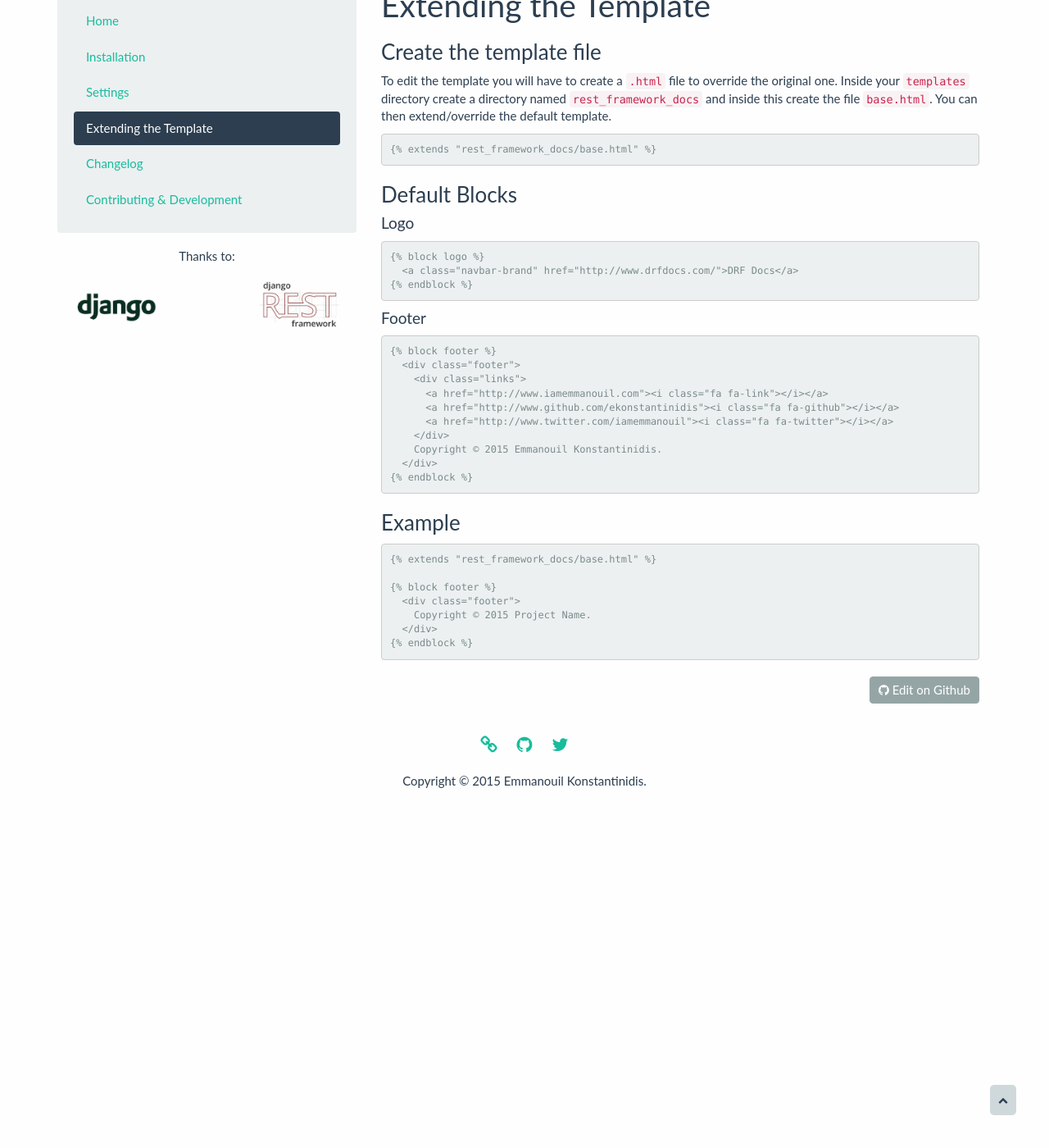
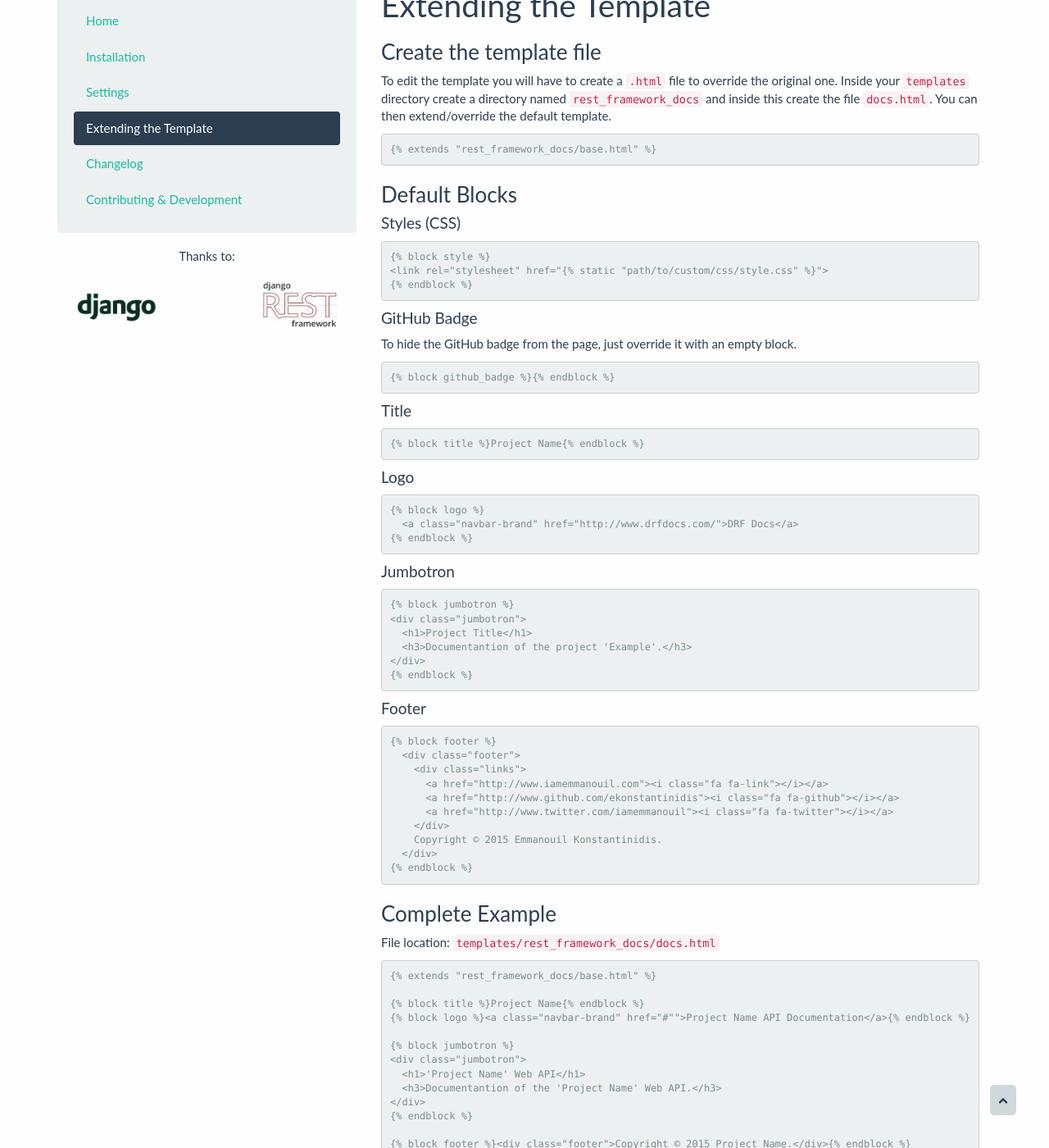
Before and after one commit to manosim/django-rest-framework-docs, a Jekyll site: the page built from _docs/templates.md, in a window 1280 px wide and 1400 px high, scrolled down 397 px. Shown: the whole window at 82% size. Built offline with Jekyll 4.4.1, drawn with Linux system fonts in a browser that asks for light colours; some web fonts are replaced.

Commit message:
Update templates docs

```diff
--- a/_docs/templates.md
+++ b/_docs/templates.md
@@ -5,7 +5,7 @@ order: 4
 ---
 
 ### Create the template file
-To edit the template you will have to create a `.html` file to override the original one. Inside your `templates` directory create a directory named `rest_framework_docs` and inside this create the file `base.html`. You can then extend/override the default template.
+To edit the template you will have to create a `.html` file to override the original one. Inside your `templates` directory create a directory named `rest_framework_docs` and inside this create the file `docs.html`. You can then extend/override the default template.
 
     {% raw %}
     {% extends "rest_framework_docs/base.html" %}
@@ -14,11 +14,40 @@ To edit the template you will have to create a `.html` file to override the orig
 
 ### Default Blocks
 
+
+#### Styles (CSS)
+
+    {% raw %}
+    {% block style %}
+    <link rel="stylesheet" href="{% static "path/to/custom/css/style.css" %}">
+    {% endblock %}
+    {% endraw %}
+
+#### GitHub Badge
+To hide the GitHub badge from the page, just override it with an empty block.
+
+    {% raw %}{% block github_badge %}{% endblock %}{% endraw %}
+
+#### Title
+
+    {% raw %}{% block title %}Project Name{% endblock %}{% endraw %}
+
 #### Logo
 
     {% raw %}
     {% block logo %}
       <a class="navbar-brand" href="http://www.drfdocs.com/">DRF Docs</a>
+    {% endblock %}
+    {% endraw %}
+
+#### Jumbotron
+
+    {% raw %}
+    {% block jumbotron %}
+    <div class="jumbotron">
+      <h1>Project Title</h1>
+      <h3>Documentantion of the project 'Example'.</h3>
+    </div>
     {% endblock %}
     {% endraw %}
 
@@ -38,15 +67,22 @@ To edit the template you will have to create a `.html` file to override the orig
     {% endraw %}
 
 
-### Example
+### Complete Example
+File location: `templates/rest_framework_docs/docs.html`
 
     {% raw %}
     {% extends "rest_framework_docs/base.html" %}
 
-    {% block footer %}
-      <div class="footer">
-        Copyright © 2015 Project Name.
-      </div>
+    {% block title %}Project Name{% endblock %}
+    {% block logo %}<a class="navbar-brand" href="#"">Project Name API Documentation</a>{% endblock %}
+
+    {% block jumbotron %}
+    <div class="jumbotron">
+      <h1>'Project Name' Web API</h1>
+      <h3>Documentantion of the 'Project Name' Web API.</h3>
+    </div>
     {% endblock %}
 
+    {% block footer %}<div class="footer">Copyright © 2015 Project Name.</div>{% endblock %}
+
     {% endraw %}
```
